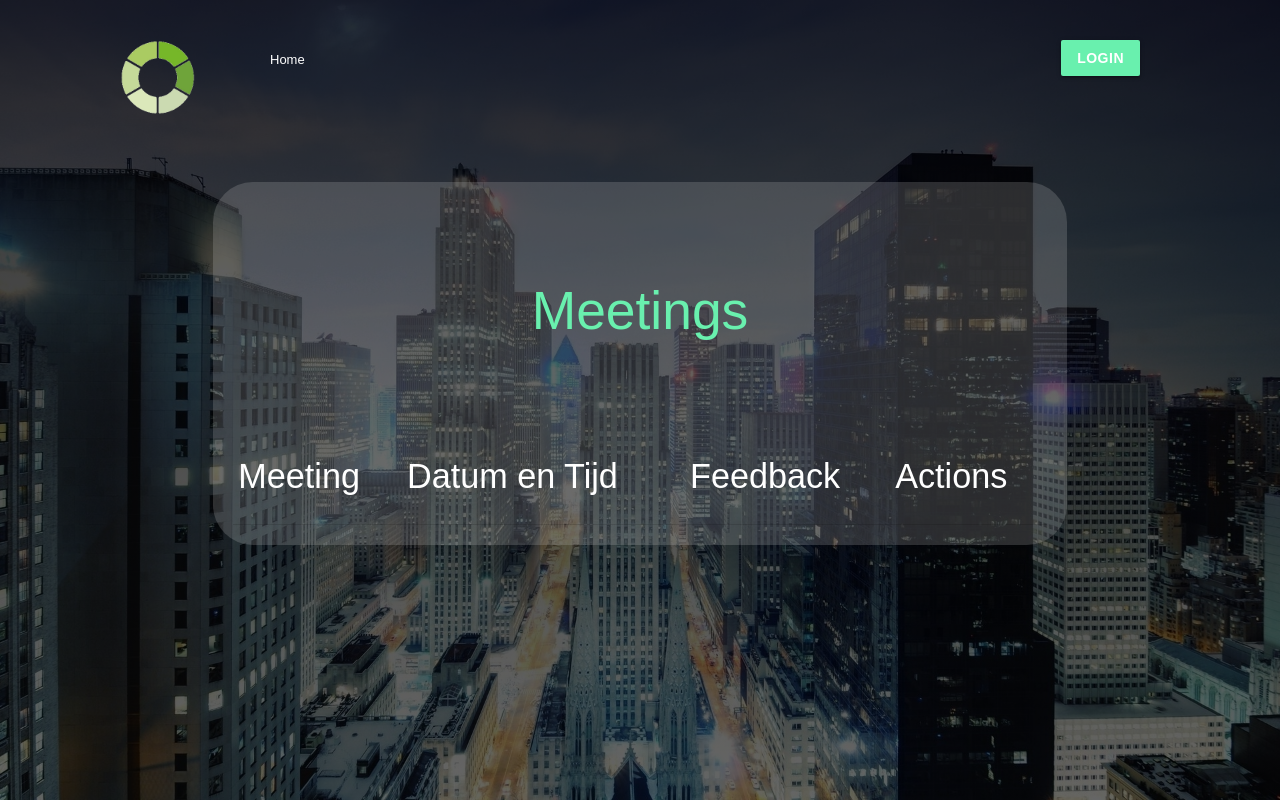
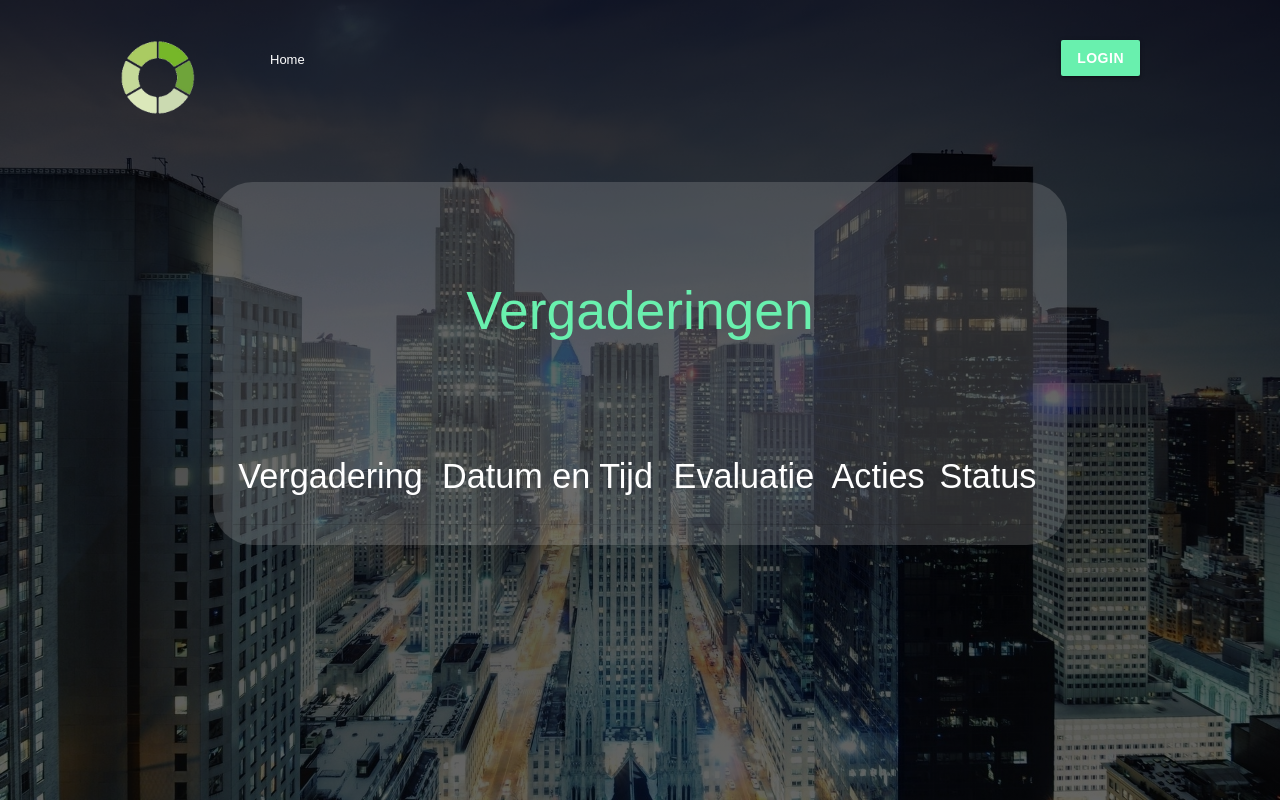
Before and after one commit to Project-C-2B2/Web-App, a Symfony app: template app/Resources/views/employee/meetings.html.twig in a window 1280 px wide. Run offline with Twig, Linux system fonts and the light colour scheme; the template is opened without the code that fills it, so the values that code supplies are empty; some libraries are stand-ins or nearby versions.

Commit message:
Stukje bij beetje

```diff
--- a/app/Resources/views/employee/homepage.html.twig
+++ b/app/Resources/views/employee/homepage.html.twig
@@ -5,7 +5,7 @@
         <h2>Home</h2>
     </div>
     <div class="welcome-text">
-        <h1>Welcome to <span>CimMeets</span>!<br>Learn, create and make it work</h1>
+        <h1>Welkom bij <span>CimMeets</span>!<br>Learn, create and make it work</h1>
         <form class="learn-more" action="https://www.cimsolutions.nl/">
             <button type="submit" class="btn">Learn more</button>
         </form>
--- a/app/Resources/views/employee/meetings.html.twig
+++ b/app/Resources/views/employee/meetings.html.twig
@@ -2,16 +2,17 @@
 
 {% block content %}
     <div class="current-page">
-        <h2>Meetings</h2>
+        <h2>Vergaderingen</h2>
     </div>
     <div class="meeting-feedback">
         <table>
             <thead>
             <tr>
-                <th><h4>Meeting</h4></th>
+                <th><h4>Vergadering</h4></th>
                 <th><h4>Datum en Tijd</h4></th>
-                <th><h4>Feedback</h4></th>
-                <th><h4>Actions</h4></th>
+                <th><h4>Evaluatie</h4></th>
+                <th><h4>Acties</h4></th>
+                <th><h4>Status</h4></th>
             </tr>
             </thead>
             <tbody>
@@ -28,26 +29,20 @@
                     </td>
                     <td>
                         {% set meetingState = getMeetingState(meeting, app.user) %}
-                        {% if meetingState is null %}
-                            <a class="btn" href="{{ path('employee-meeting-accept', {'id':meeting.id}) }}">accept</a>
-                            <a class="btn red" href="{{ path('employee-meeting-decline', {'id':meeting.id}) }}">decline</a>
-                        {% else %}
+                            <a class="btn" href="{{ path('employee-meeting-accept', {'id':meeting.id}) }}">accepteren</a>
+                            <a class="btn red" href="{{ path('employee-meeting-decline', {'id':meeting.id}) }}">afwijzen</a>
+                    </td>
+                    <td>
                         {% if meetingState == 1 %}
                             <p>
-                                    Meeting Accepted
-
+                                Geaccepteerd
                                 <i class="material-icons">check</i>
-                                    <a class="btn" href="{{ path('employee-meeting-accept', {'id':meeting.id}) }}">accept</a>
-                                    <a class="btn red" href="{{ path('employee-meeting-decline', {'id':meeting.id}) }}">decline</a>
                             </p>
                         {% elseif meetingState == -1 %}
                             <p>
-                                    Meeting Declined
+                                Afgewezen
                                 <i class="material-icons">close</i>
-                                    <a class="btn" href="{{ path('employee-meeting-accept', {'id':meeting.id}) }}">accept</a>
-                                    <a class="btn red" href="{{ path('employee-meeting-decline', {'id':meeting.id}) }}">decline</a>
                             </p>
-                            {% endif %}
                         {% endif %}
                     </td>
                 </tr>
--- a/app/Resources/views/manager/homepage.html.twig
+++ b/app/Resources/views/manager/homepage.html.twig
@@ -5,12 +5,9 @@
         <h2>Home</h2>
     </div>
     <div class="welcome-text">
-        <h1>Welcome to <span>CimMeets</span>!<br>Learn, create and make it work</h1>
+        <h1>Welkom bij <span>CimMeets</span>!<br>Learn, create and make it work</h1>
         <form class="learn-more" action="https://www.cimsolutions.nl/">
             <button type="submit" class="btn">Learn more</button>
         </form>
     </div>
-    <div class="upcoming-meetings">
-        <h2>These are your upcoming <span>Meetings</span>:</h2>
-    </div>
 {% endblock %}
```
Lines whose indentation alone changed are shown as unchanged.
